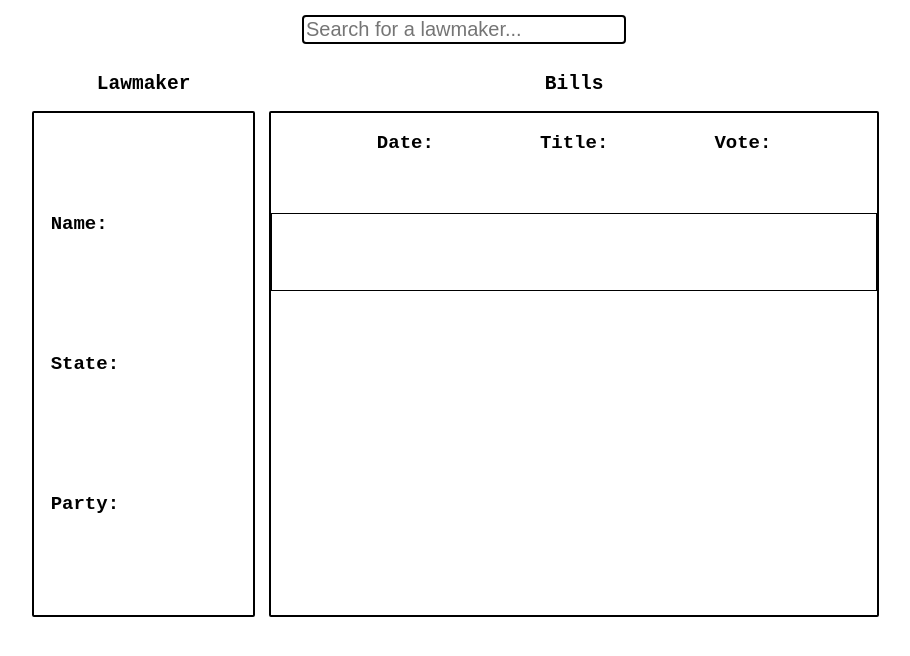
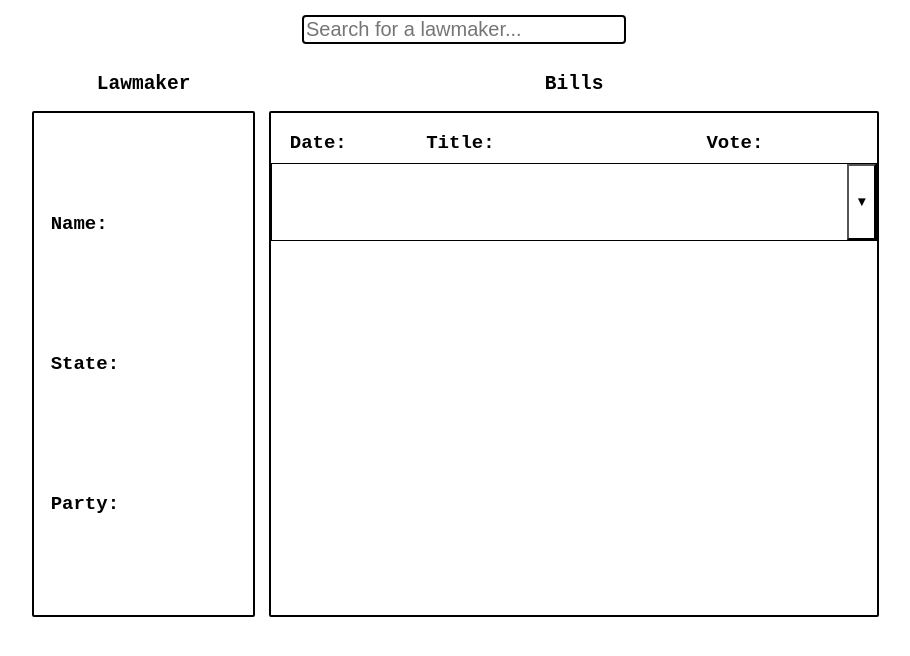
Before and after one commit to JohnnyQuinn/minimalpolitical.com, a plain HTML site: page index.html in a window 1280 px wide. Shown: the part 58-714 px from the top of the page, without its empty margins (180-1090 px from the left). Drawn offline with nearby package versions, Linux system fonts and the light colour scheme; no server answers.

Commit message:
Updated css in bill info display, dynamic positioning

```diff
--- a/index.html
+++ b/index.html
@@ -36,11 +36,12 @@
             <div id="right-card">
                 <h2>Bills</h2>
                 <div id="bill-info" class="cards">
-                    <section><h3>Date: </h3><h3>Title: </h3><h3>Vote: </h3></section>
+                    <div><h3>Date: </h3><h3>Title: </h3><h3>Vote: </h3></div>
                     <div class="bill-cards">
                         <p id="bill-date"></p>
                         <p id="bill-title"></p>
                         <p id="bill-vote"></p>
+                        <button id="expand">▼</button>
                     </div>
                 </div>
             </div>
--- a/styles.css
+++ b/styles.css
@@ -91,12 +91,29 @@ body {
     width: 100%;
 }
 
-#bill-info > section {
+#bill-info > div:first-child {
     display: flex;
     flex-direction: row;
-    justify-content: space-evenly;
     width: 100%;
-    height: 20%;
+    height: 10%;
+}
+
+/* DATE: TEXT */
+#bill-info > div > h3:nth-child(1){
+    margin-right: auto;
+    margin-left: 1em;
+}
+
+/* TITLE: TEXT */
+#bill-info > div > h3:nth-child(2){
+    margin-right: auto;
+    width: 20%;
+}
+
+/* VOTE: TEXT */
+#bill-info > div >h3:nth-child(3){
+    margin-left: auto;
+    margin-right: 6em;
 }
 
 .bill-cards {
@@ -108,7 +125,27 @@ body {
     overflow: hidden;
 }
 
+#bill-date {
+    margin-right: auto;
+    margin-left: 1em;
+    margin-top: auto;
+    margin-bottom: auto;
+}
+
 #bill-title {
-    margin: 0.25em 0 0.25em 0;
-    padding: 0 1em 0 1em;
+    margin: auto;
+    width: 45%;
+    font-size: 0.90em;
 }
+
+#bill-vote {
+    margin-top: auto;
+    margin-bottom: auto;
+    margin-left: auto;
+    margin-right: 5em;
+}
+
+#expand {
+    background: white;
+    margin-left: auto;
+}
```
